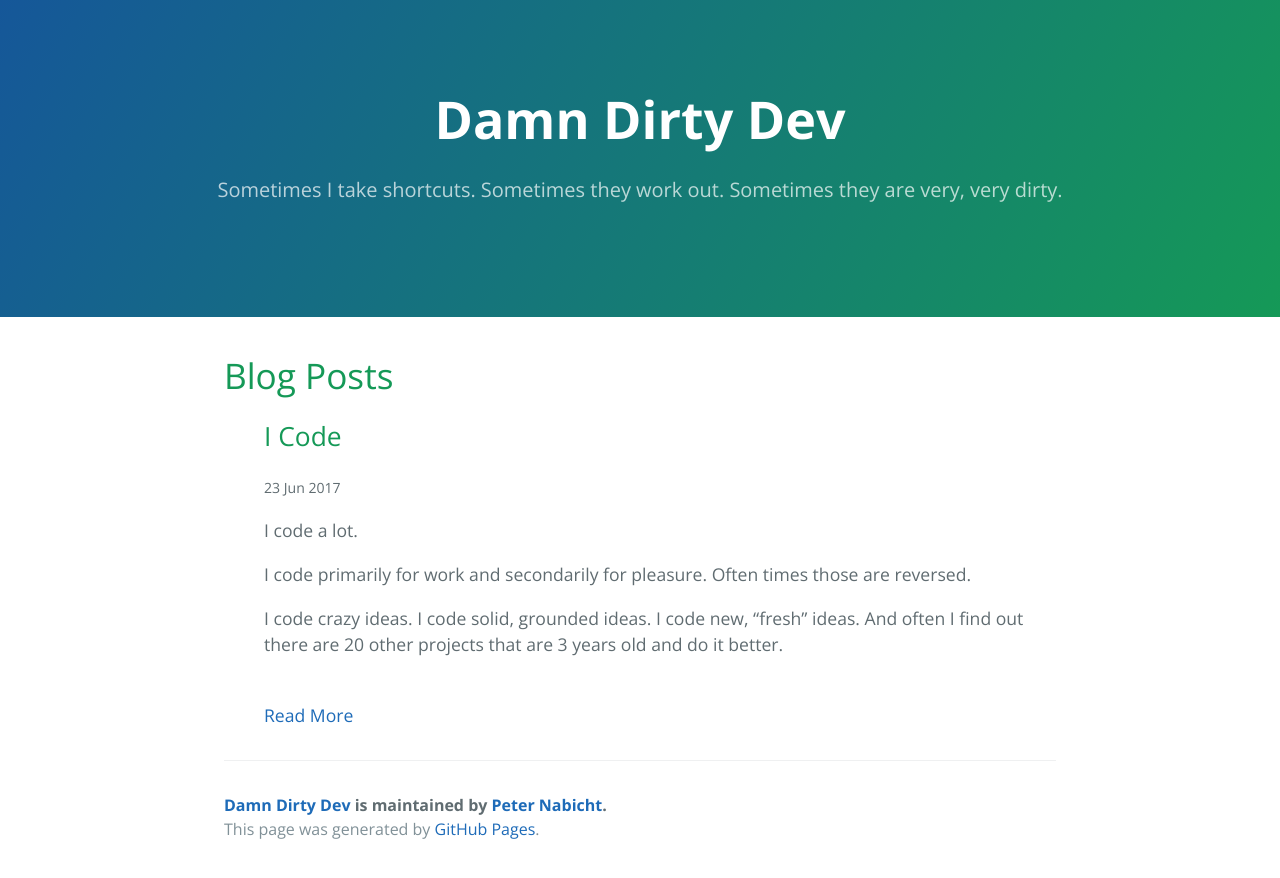
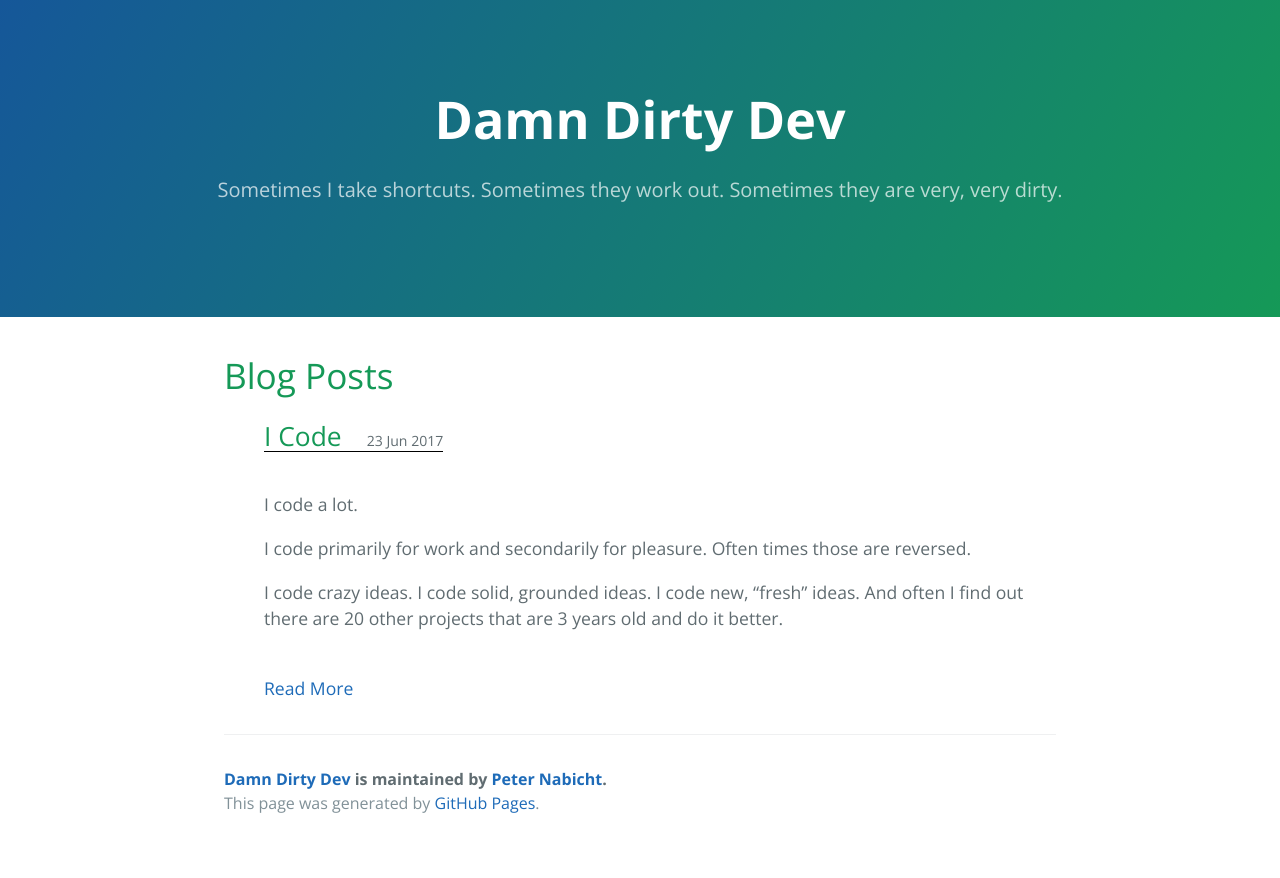
Before and after one commit to pietromenna/jekyll-cayman-theme, a Jekyll site: the page built from index.html, in a window 1280 px wide. Shown: the top 878 px of the page. Built offline with Jekyll 4.4.1, drawn with Linux system fonts in a browser that asks for light colours; the list of posts is cut into pages by our own code.

Commit message:
Update cayman.css

```diff
--- a/css/cayman.css
+++ b/css/cayman.css
@@ -1,6 +1,6 @@
-.blogheader { border-bottom: 1px solid #000; }
-.blogheader > h2 { display: inline-block; }
-.blogheader span { margin-left: 25px; }
+blogheader { border-bottom: 1px solid #000; }
+blogheader > h2 { display: inline-block; }
+blogheader span { margin-left: 25px; }
 
 .highlight table td { padding: 5px; }
 
```
